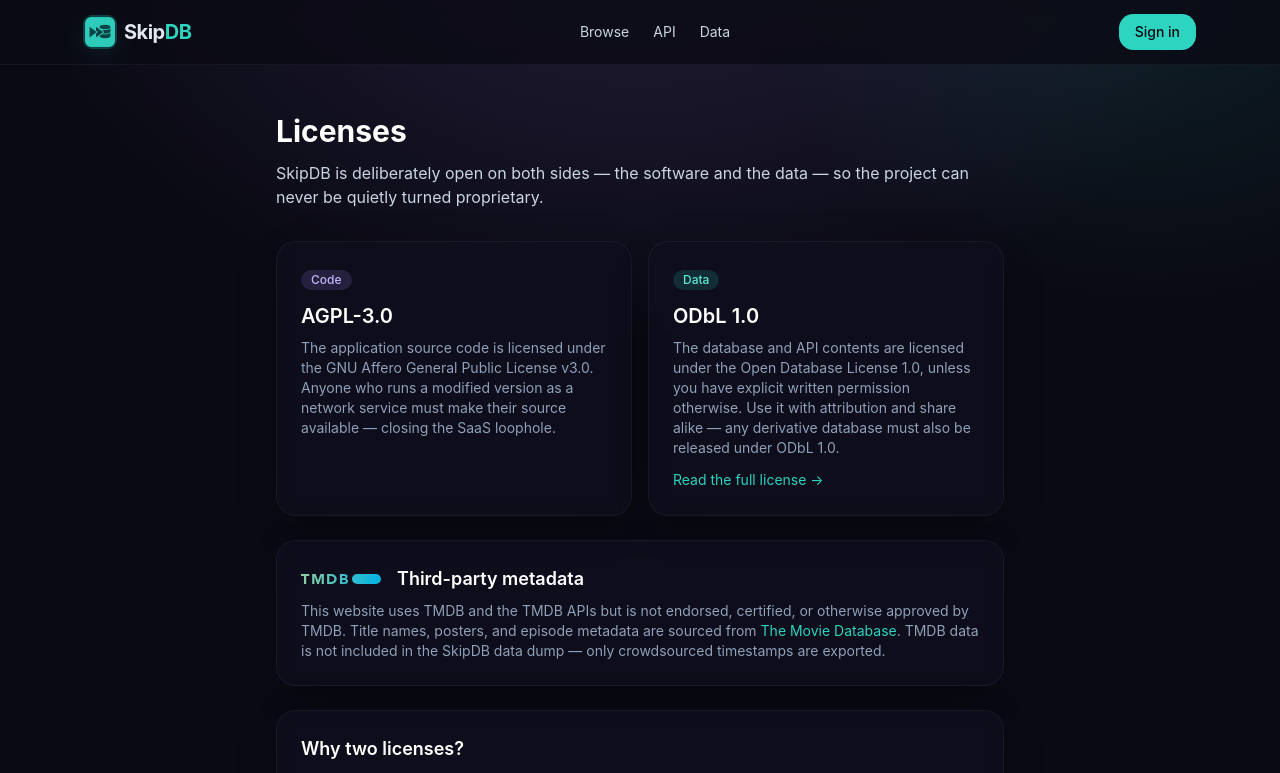
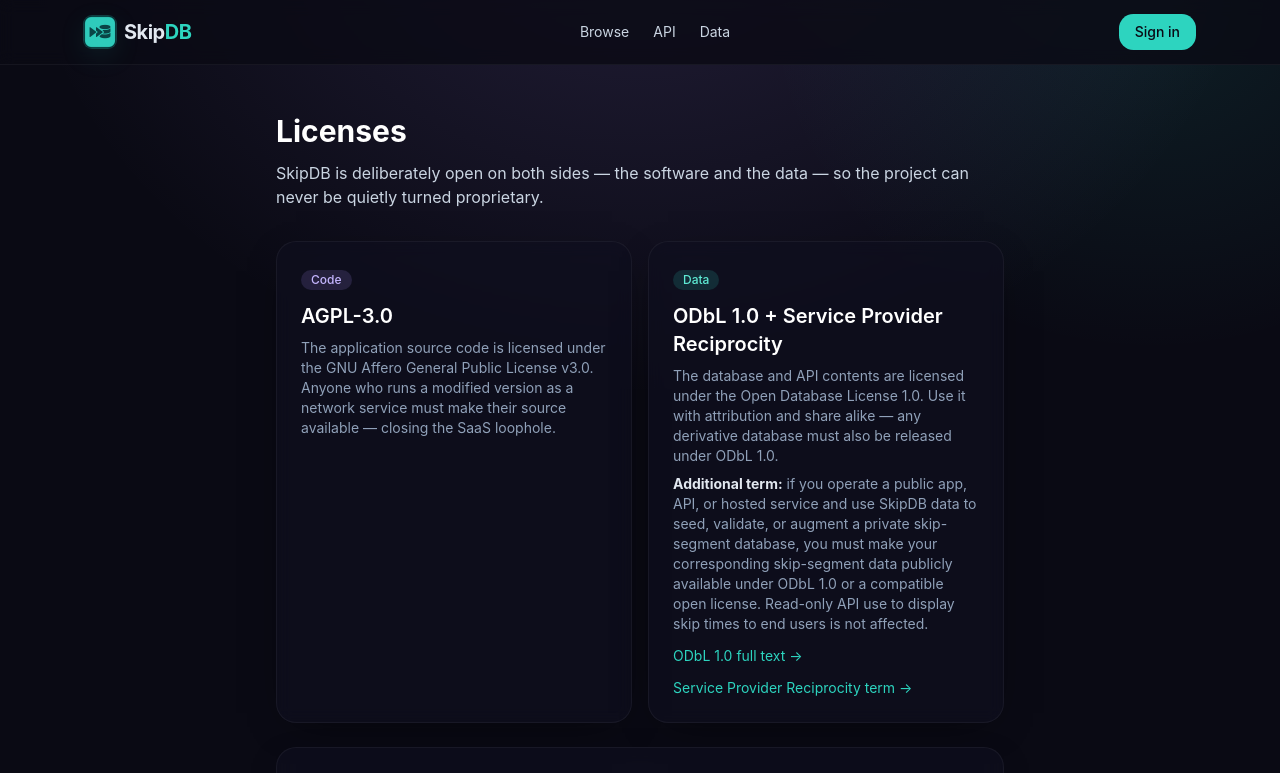
Before and after one commit to SkipDB-TV/skipdb, a Next.js app: page /license in a window 1280 px wide. Shown: the top 773 px of the page. Built offline with nearby package versions, Linux system fonts and the light colour scheme; no server answers.

Commit message:
Update terms to require competitors with closed segment databases to make them open if using this data

```diff
--- a/src/app/license/page.tsx
+++ b/src/app/license/page.tsx
@@ -22,31 +22,46 @@
         </div>
         <div className="card p-6">
           <span className="chip bg-skip/15 text-skip-bright">Data</span>
-          <h2 className="mt-3 text-xl font-semibold text-white">ODbL 1.0</h2>
+          <h2 className="mt-3 text-xl font-semibold text-white">
+            ODbL 1.0 + Service Provider Reciprocity
+          </h2>
           <p className="mt-2 text-sm text-slate-400">
             The database and API contents are licensed under the Open Database
-            License 1.0, unless you have explicit written permission otherwise.
-            Use it with attribution and share alike — any derivative database
-            must also be released under ODbL 1.0.
+            License 1.0. Use it with attribution and share alike — any
+            derivative database must also be released under ODbL 1.0.
           </p>
+          <p className="mt-2 text-sm text-slate-400">
+            <strong className="text-slate-200">Additional term:</strong> if you
+            operate a public app, API, or hosted service and use SkipDB data to
+            seed, validate, or augment a private skip-segment database, you must
+            make your corresponding skip-segment data publicly available under
+            ODbL 1.0 or a compatible open license. Read-only API use to display
+            skip times to end users is not affected.
+          </p>
+          <div className="mt-3 flex flex-wrap gap-3">
             <a
               href="https://opendatacommons.org/licenses/odbl/1-0/"
-            className="mt-3 inline-block text-sm text-skip hover:underline"
+              className="text-sm text-skip hover:underline"
               target="_blank"
               rel="noreferrer"
             >
-            Read the full license →
+              ODbL 1.0 full text →
             </a>
+            <a
+              href="https://github.com/SkipDB-TV/skipdb/blob/main/DATA-LICENSE"
+              className="text-sm text-skip hover:underline"
+              target="_blank"
+              rel="noreferrer"
+            >
+              Service Provider Reciprocity term →
+            </a>
+          </div>
         </div>
       </div>
 
       <div className="card mt-6 p-6">
         <div className="flex items-center gap-4">
-          <a
-            href="https://www.themoviedb.org"
-            target="_blank"
-            rel="noreferrer"
-          >
+          <a href="https://www.themoviedb.org" target="_blank" rel="noreferrer">
             <img src="/tmdb-logo.svg" alt="TMDB" width={80} height={18} />
           </a>
           <h2 className="text-lg font-semibold text-white">
@@ -75,9 +90,9 @@
         <p className="mt-2 text-sm text-slate-400">
           Code and data are different things. AGPL keeps the software open even
           when run as a hosted service. ODbL is designed specifically for
-          databases — it requires attribution and that any derivative database be
-          shared under the same terms, preventing anyone from extracting the data
-          and locking it away in a proprietary product. The public{" "}
+          databases — it requires attribution and that any derivative database
+          be shared under the same terms, preventing anyone from extracting the
+          data and locking it away in a proprietary product. The public{" "}
           <a href="/dump" className="text-skip hover:underline">
             data dump
           </a>{" "}
```
Also changed, not shown: 2 other files (tests, documents, lock files or other folders). Lines whose indentation alone changed are shown as unchanged.
